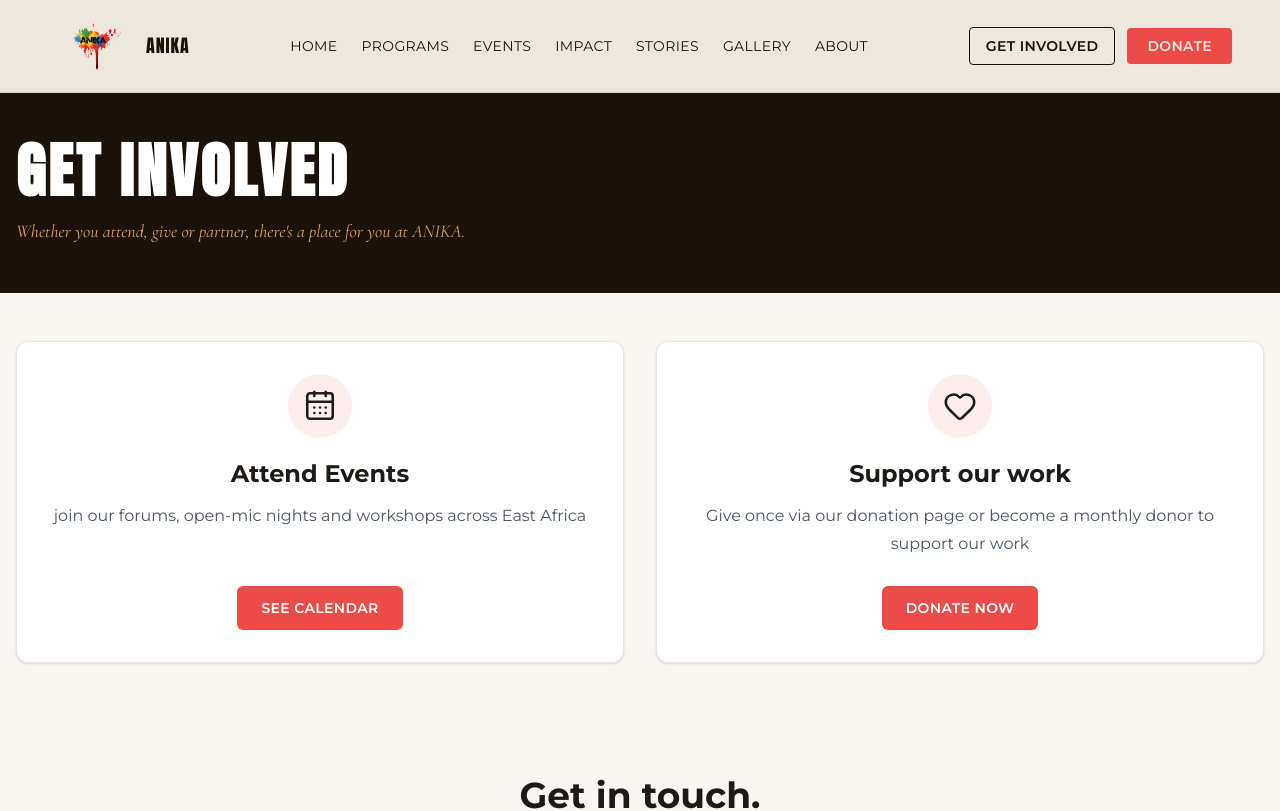
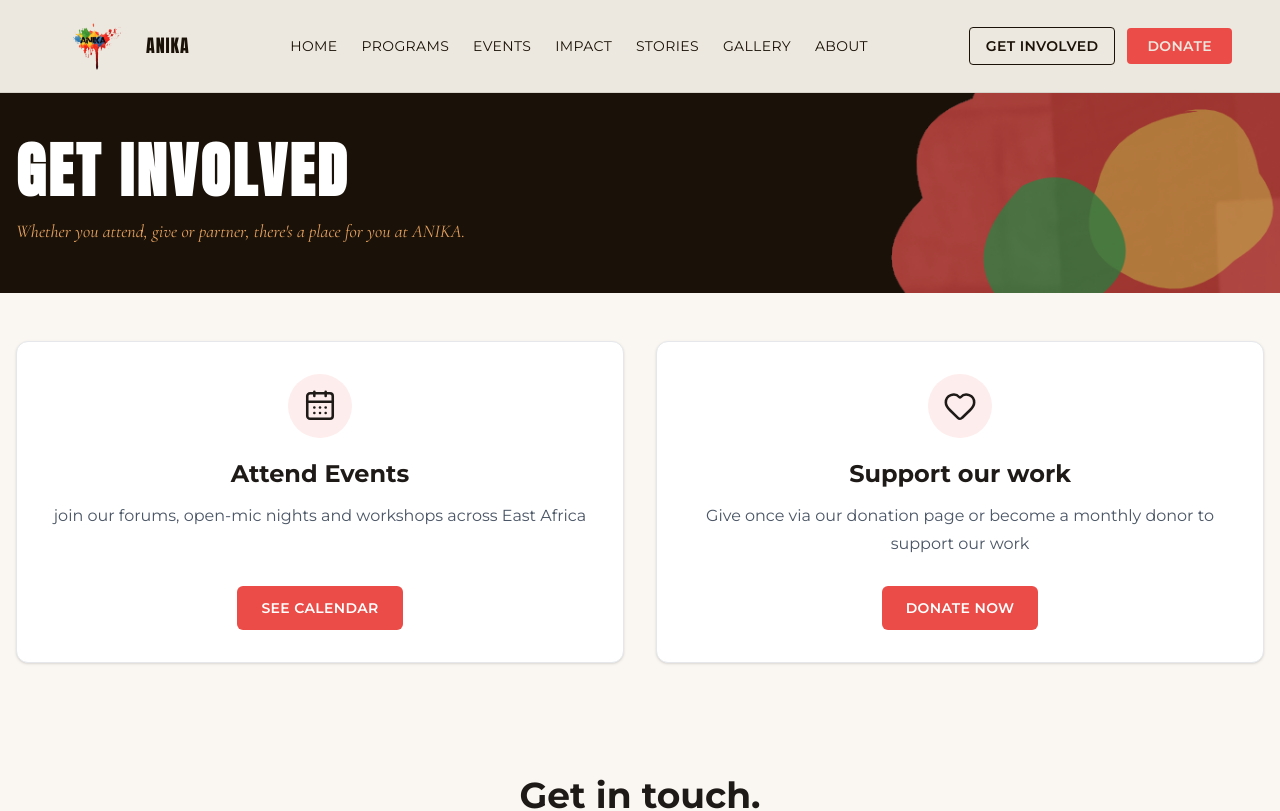
Before and after one commit to Jkosencha/Anika-Initiative, a React (Vite) app: page /get-involved in a window 1280 px wide. Shown: the top 811 px of the page. Built offline with nearby package versions, Linux system fonts and the light colour scheme.

Commit message:
feat: added abstract image and styled it

```diff
--- a/src/pages/GetInvolved.jsx
+++ b/src/pages/GetInvolved.jsx
@@ -159,7 +159,13 @@ const GetInvolved = () => {
 
   return (
     <main className="min-h-screen bg-[#FAF7F2] text-[#1E1A18] font-body">
-      <section className="bg-ink text-cream px-4 py-16 md:py-12">
+      <section className="relative overflow-hidden bg-ink text-cream px-4 py-16 md:py-12">
+        <img
+          src="/anika-flower.png"
+          alt=""
+          aria-hidden="true"
+          className="pointer-events-none absolute -right-10 -top-10 w-md rotate-0 opacity-90"
+        />
         <div className="max-w-7xl mx-auto">
           <h1 className="text-4xl md:text-6xl font-bold text-white font-display tracking-wider">
             GET INVOLVED
```
